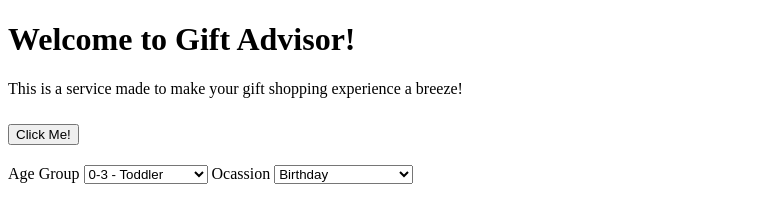
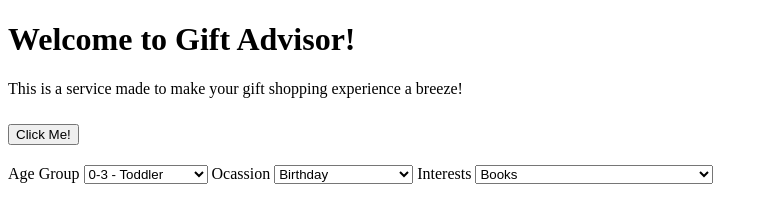
Before and after one commit to TresSmith/gift-advisor, a plain HTML site: page index.html in a window 1280 px wide. Shown: the whole page, without its empty margins (0-768 px from the left). Drawn offline with Linux system fonts and the light colour scheme.

Commit message:
Feat: implemented Interests

```diff
--- a/index.html
+++ b/index.html
@@ -26,6 +26,18 @@
               <option value = "Valentines Day">Valentines Day</option>
               <option value = "Wedding">Wedding</option>
             </select>
+            <label>Interests</label>
+            <select id = "Interests">
+              <option value = "Books">Books</option>
+              <option value = "Video Games">Video Games</option>
+              <option value = "Arts & Crafts">Arts & Crafts</option>
+              <option value = "Personal Care">Personal Care</option>
+              <option value = "Cell Phone & Computer Accessories">Cell Phone & Computer Accessories</option>
+              <option value = "Clothing">Clothing</option>
+              <option value = "Home & Kitchen">Home & Kitchen</option>
+              <option value = "Sports">Sports</option>
+              <option value = "Outdoors">Outdoors</option>
+            </select>
          </p>
 
     </body>
```
